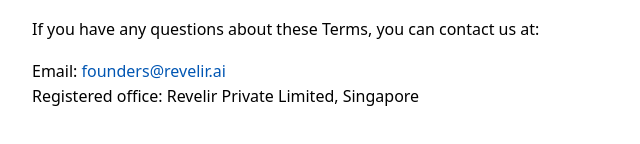
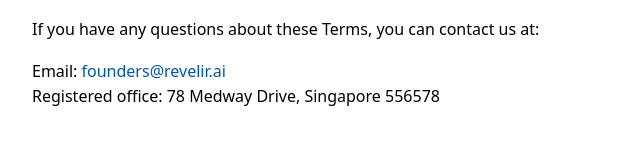
Before and after one commit to rasmus-revelir-ai/revelir-legal, a plain HTML site: page index.html in a window 1280 px wide. Shown: the part 4920-5064 px from the top of the page, 178-818 px from the left. Drawn offline with Linux system fonts and the light colour scheme.

Commit message:
Added registered address in index.html

```diff
--- a/index.html
+++ b/index.html
@@ -296,7 +296,7 @@
     </p>
     <p>
       Email: <a href="mailto:founders@revelir.ai">founders@revelir.ai</a><br />
-      Registered office: Revelir Private Limited, Singapore
+      Registered office: 78 Medway Drive, Singapore 556578
     </p>
   </div>
 </body>
```
